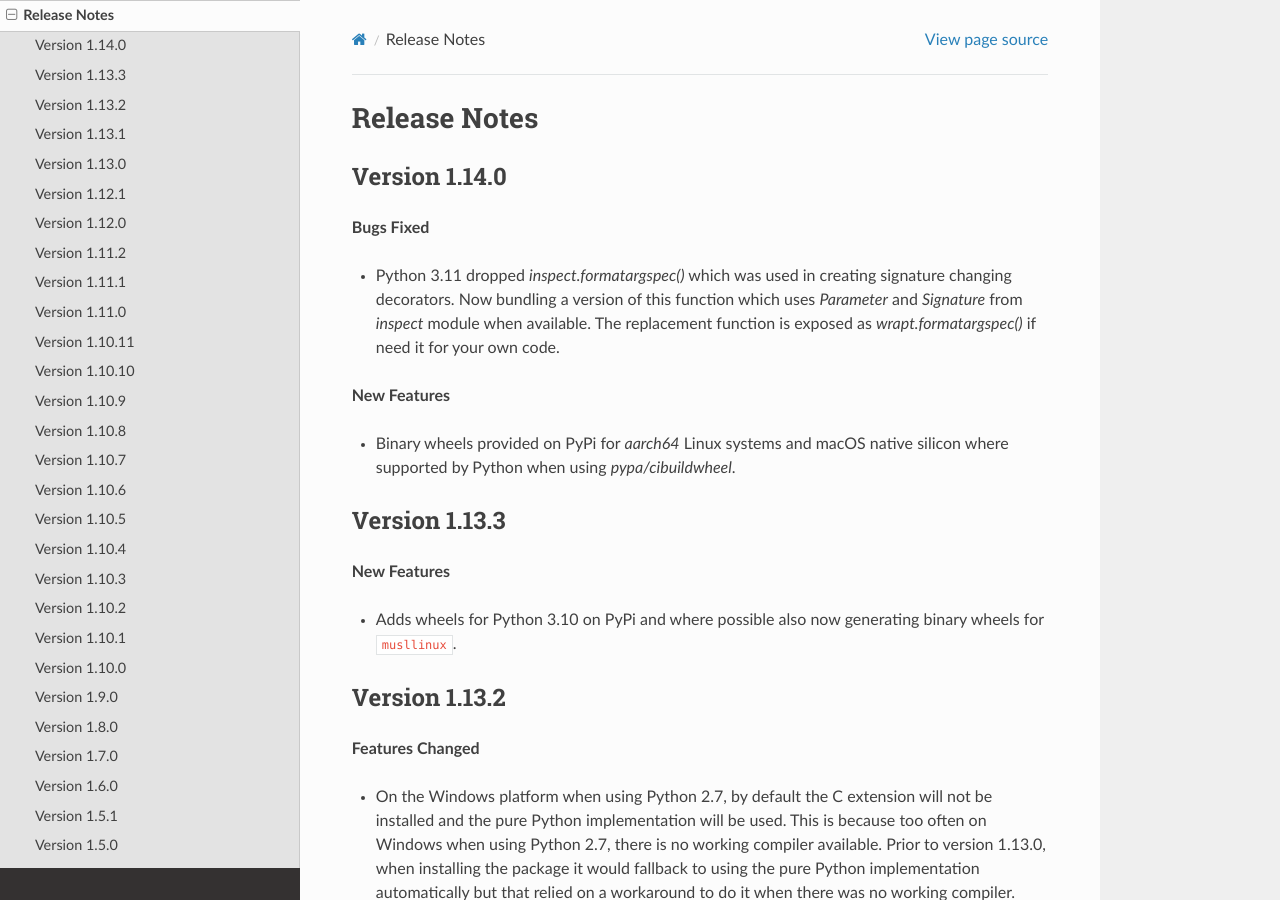
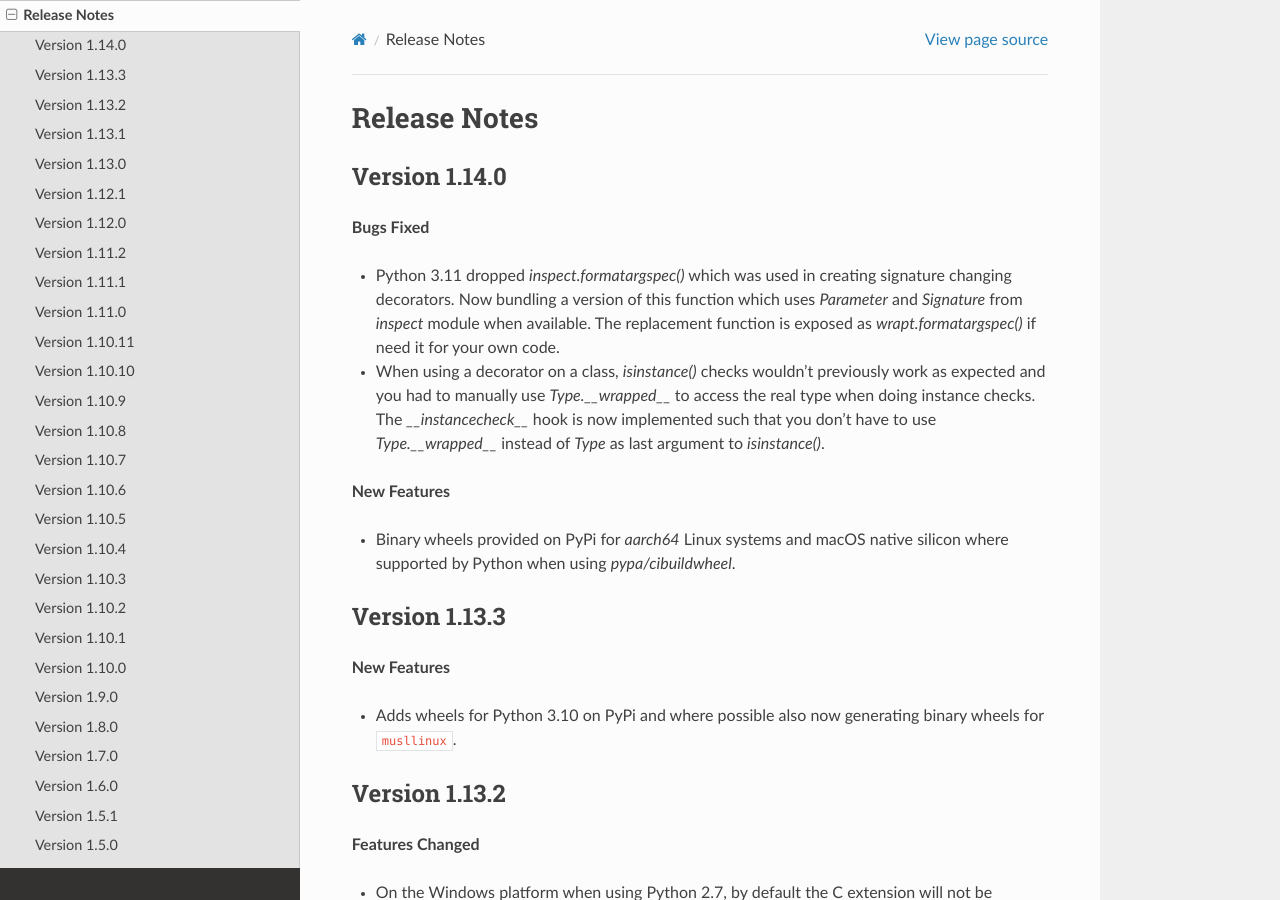
Before and after one commit to GrahamDumpleton/wrapt, a Sphinx documentation site: the page built from docs/changes.rst, in a window 1280 px wide and 900 px high. Built offline with Sphinx 7.4.7 and the Read the Docs theme 2.0.0, drawn with Linux system fonts in a browser that asks for light colours.

Commit message:
Clean up C version of instance check and add change note.

```diff
--- a/docs/changes.rst
+++ b/docs/changes.rst
@@ -11,6 +11,12 @@ Version 1.14.0
   which uses `Parameter` and `Signature` from `inspect` module when available.
   The replacement function is exposed as `wrapt.formatargspec()` if need it
   for your own code.
+
+* When using a decorator on a class, `isinstance()` checks wouldn't previously
+  work as expected and you had to manually use `Type.__wrapped__` to access
+  the real type when doing instance checks. The `__instancecheck__` hook is now
+  implemented such that you don't have to use `Type.__wrapped__` instead of
+  `Type` as last argument to `isinstance()`.
 
 **New Features**
 
```
Also changed, not shown: 1 other file.
